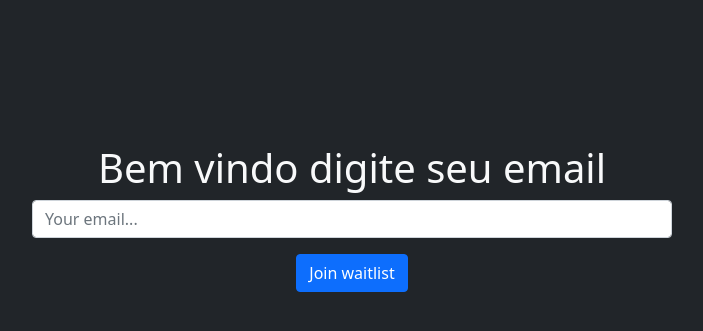
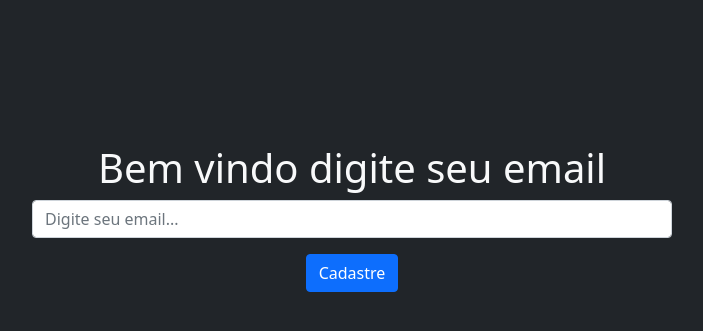
Before and after one commit to PokeMub/Python--Trabalho-Deploy-continuo-com-heroku, a FastAPI app: page / in a window 1280 px wide. Shown: the top 331 px of the page, without its empty margins (288-991 px from the left). Run offline with FastAPI, Linux system fonts and the light colour scheme.

Commit message:
alteracao
alteracao

```diff
--- a/src/templates/home.html
+++ b/src/templates/home.html
@@ -10,8 +10,8 @@
 {% endif %}
 
 <form method='POST'>
-    <input class='form-control' type='email' name='email' placeholder='Your email...' required='required' />
-    <input class='btn btn-primary mt-3' type='submit' value='Join waitlist' />
+    <input class='form-control' type='email' name='email' placeholder='Digite seu email...' required='required' />
+    <input class='btn btn-primary mt-3' type='submit' value='Cadastre' />
 </form>
 </div>
 </div>
```
